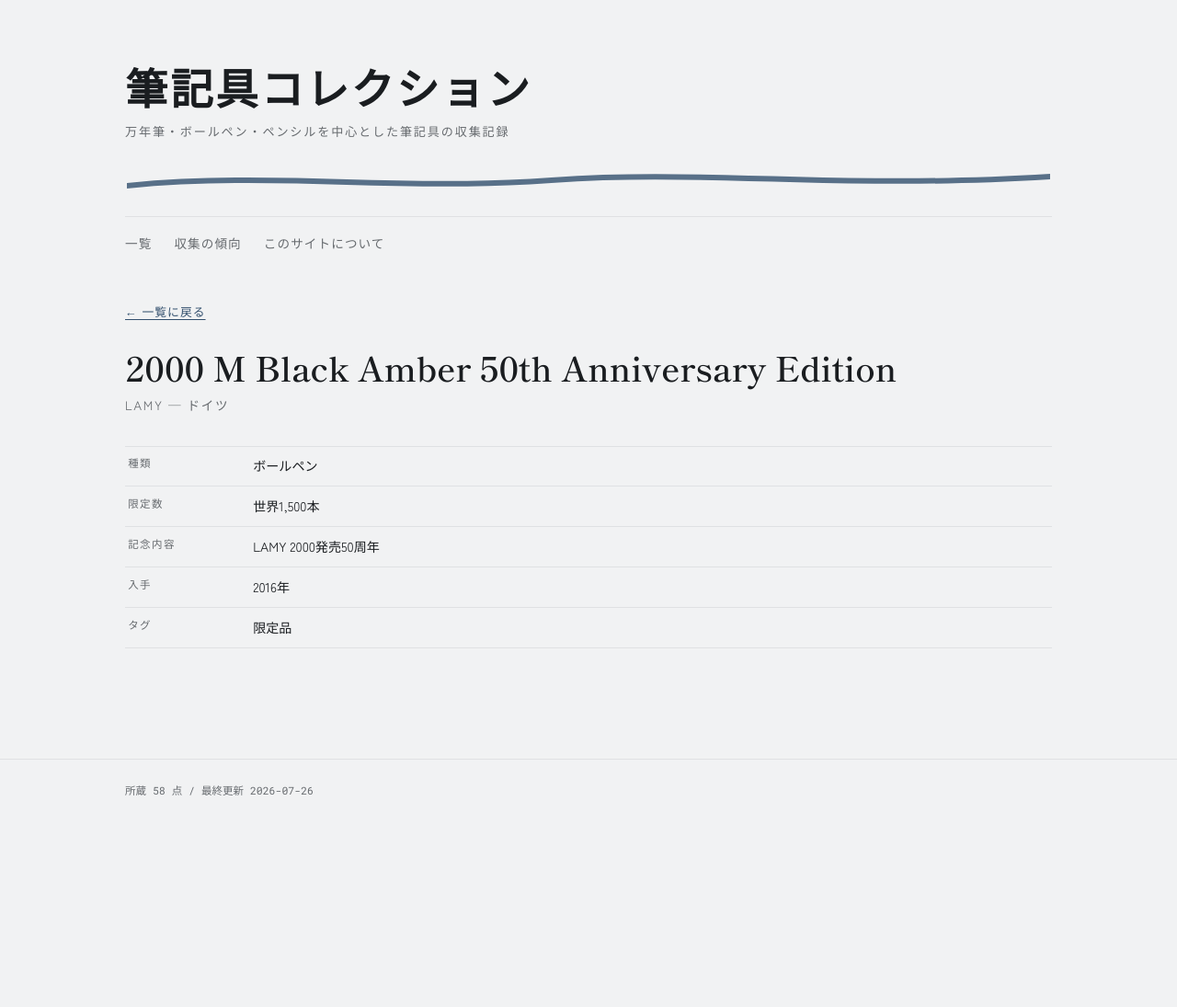
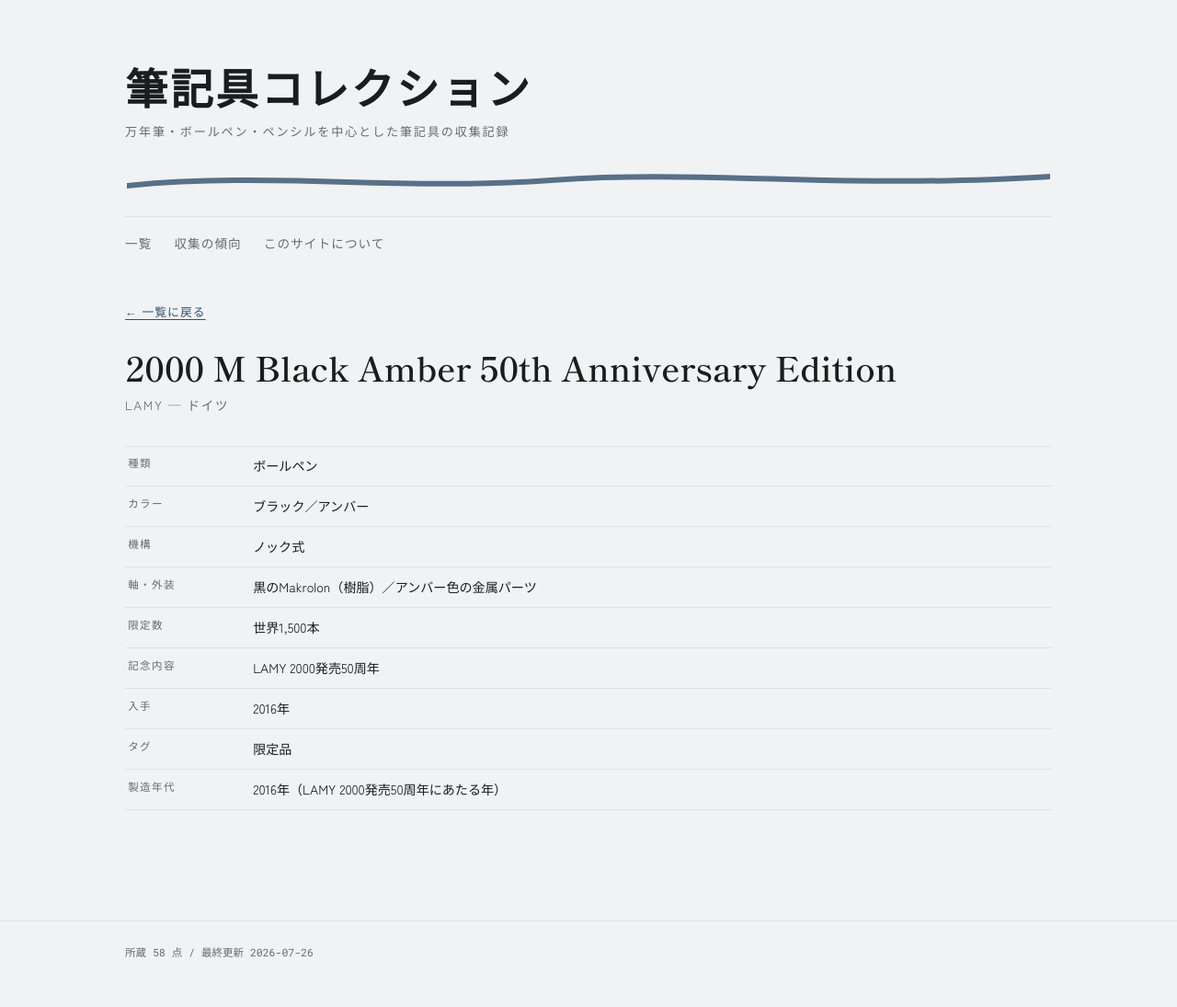
Before and after one commit to mono121/penpocket, a Jekyll site: the page built from _pens/lamy-2000-black-amber-ballpoint.md, in a window 1280 px wide. Shown: the whole page at 92% size. Built offline with Jekyll 4.4.1, drawn with Linux system fonts in a browser that asks for light colours; before the commit the page ends 919 px from its top, so only the background shows below that.

Commit message:
Fill in the LAMY entries
The 50th anniversary 2000 ballpoint is pinned to 2016 by the anniversary
itself. Mechanisms are recorded as the owner reports them from the pens
in hand: the AL-star ballpoint as a cap type and swift as a metal body,
both of which differ from the catalogue spec for those models.

Co-Authored-By: Claude Opus 5 <noreply@anthropic.com>

```diff
--- a/_pens/lamy-2000-black-amber-ballpoint.md
+++ b/_pens/lamy-2000-black-amber-ballpoint.md
@@ -3,8 +3,14 @@ title: 2000 M Black Amber 50th Anniversary Edition
 brand: lamy
 type: ボールペン
 acquired: 2016
+color: ブラック／アンバー
+mechanism: ノック式
+body: 黒のMakrolon（樹脂）／アンバー色の金属パーツ
 limited: 世界1,500本
 commemoration: LAMY 2000発売50周年
 tags:
 - 限定品
+custom_fields:
+- label: 製造年代
+  value: 2016年（LAMY 2000発売50周年にあたる年）
 ---
```
Also changed, not shown: _pens/lamy-al-star-ballpoint.md (+2 -0 lines), _pens/lamy-safari-vista-ballpoint.md (+1 -0 lines), _pens/lamy-studio-imperial-blue.md (+3 -0 lines), _pens/lamy-swift-white.md (+2 -0 lines).
